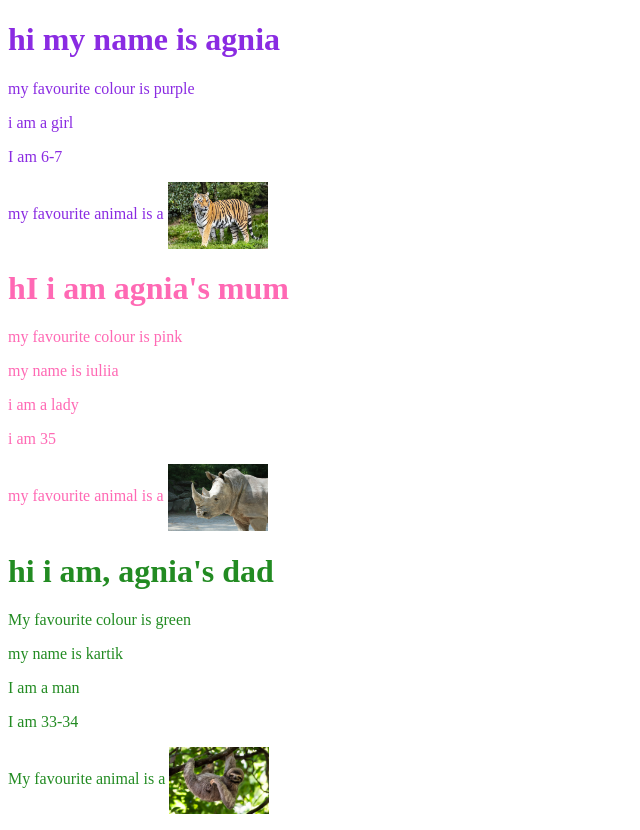
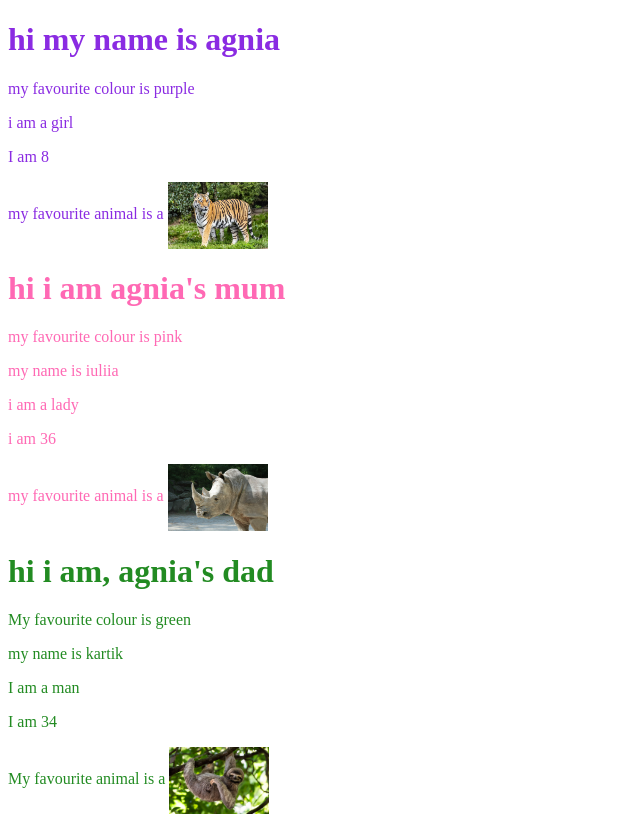
Before and after one commit to pure-zero/agnias-website, a plain HTML site: page index.html in a window 1280 px wide. Shown: the whole page, without its empty margins (0-640 px from the left). Drawn offline with Linux system fonts and the light colour scheme.

Commit message:
calculated names using js

```diff
--- a/index.html
+++ b/index.html
@@ -1,19 +1,20 @@
 <!DOCTYPE html>
-    <head></head>
+    <head>
+    </head>
     <body>
         <div style="color:blueviolet">
             <h1>hi my name is agnia</h1>
             <p>my favourite colour is purple </p>
             <p>i am a girl</p>
-            <p>I am 6-7</p>
+            <p>I am <span id="agniasAge"></span></p>
             <p>my favourite animal is a <img src="tiger.webp" width="100px" style="vertical-align: middle;"/></p>
         </div>
         <div style="color: hotpink;">
-            <h1 style="font-family: serif;">hI i am agnia's mum</h1>
+            <h1 style="font-family: serif;">hi i am agnia's mum</h1>
             <p>my favourite colour is  pink</p>
             <p>my name is iuliia</p>
             <p>i am a lady</p>
-            <p>i am 35</p>
+            <p>i am <span id="mummysAge"></span></p>
             <p>my favourite animal is a <img src="rhino.jpeg" width="100px" style="vertical-align: middle;"/></p>
         </div>
         <div style="color:forestgreen">
@@ -21,8 +22,23 @@
             <p>My favourite colour is green</p>
             <p>my name is kartik</p>
             <p>I am a man</p>
-            <p>I am 33-34</p>
+            <p>I am <span id="daddysAge"></span></p>
             <p>My favourite animal is a <img src="sloth.jpeg" width="100px" style="vertical-align: middle;"/></p>
         </div>
+        <script>
+
+            function calculateAge(birthday) { // birthday is a date
+                var ageDifMs = Date.now() - birthday;
+                var ageDate = new Date(ageDifMs); // miliseconds from epoch
+                return Math.abs(ageDate.getUTCFullYear() - 1970);
+            }
+
+            agniasElement = document.getElementById("agniasAge");
+            agniasElement.textContent = calculateAge(new Date("2017/05/09"));
+            mummysElement = document.getElementById("mummysAge");
+            mummysElement.textContent = calculateAge(new Date("1989/01/23"));
+            daddysElement = document.getElementById("daddysAge");
+            daddysElement.textContent = calculateAge(new Date("1990/12/04"));
+        </script>
     </body>
 </html>
```
